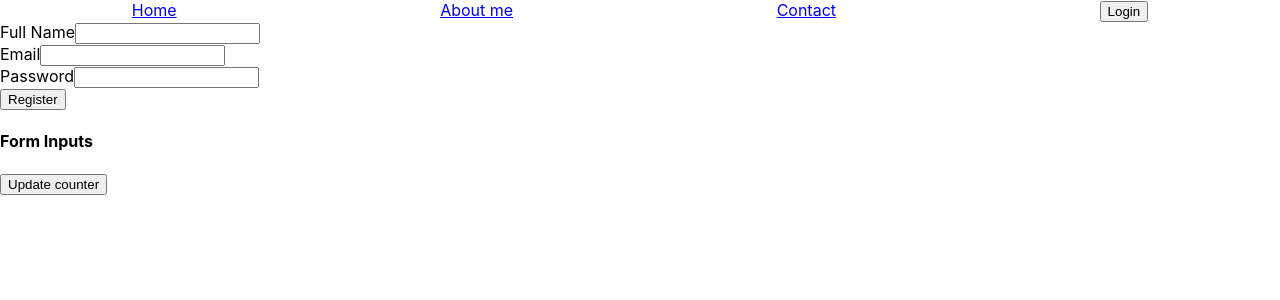
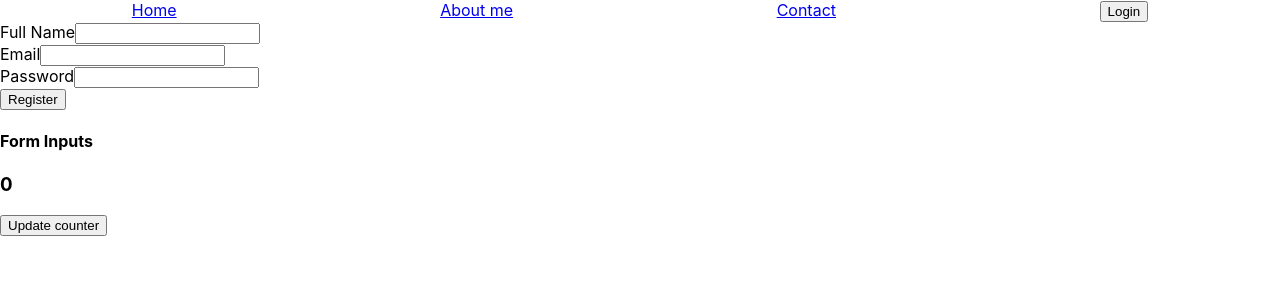
Before and after one commit to jadhavakshay29/React-ns, a React (Create React App) app: page / in a window 1280 px wide. Shown: the top 300 px of the page. Built offline with nearby package versions, Linux system fonts and the light colour scheme.

Commit message:
added counter

```diff
--- a/src/Components/UpdatingState/UpdatingState.jsx
+++ b/src/Components/UpdatingState/UpdatingState.jsx
@@ -1,8 +1,18 @@
+import { useState } from "react";
+
 const UpdatingState = ()=>{
+
+    let [counter, setCounter] = useState(0);
+    const onIncrement = (event)=>{
+        event.preventDefault();
+        setCounter(counter+1);  //count++ doesnt work in react count+1 does
+
+    }
+
     return (
         <div>
-            <h3></h3>
-            <button>Update counter</button>
+            <h3>{counter}</h3>
+            <button onClick={onIncrement}>Update counter</button>
         </div>
     )
 }
```
